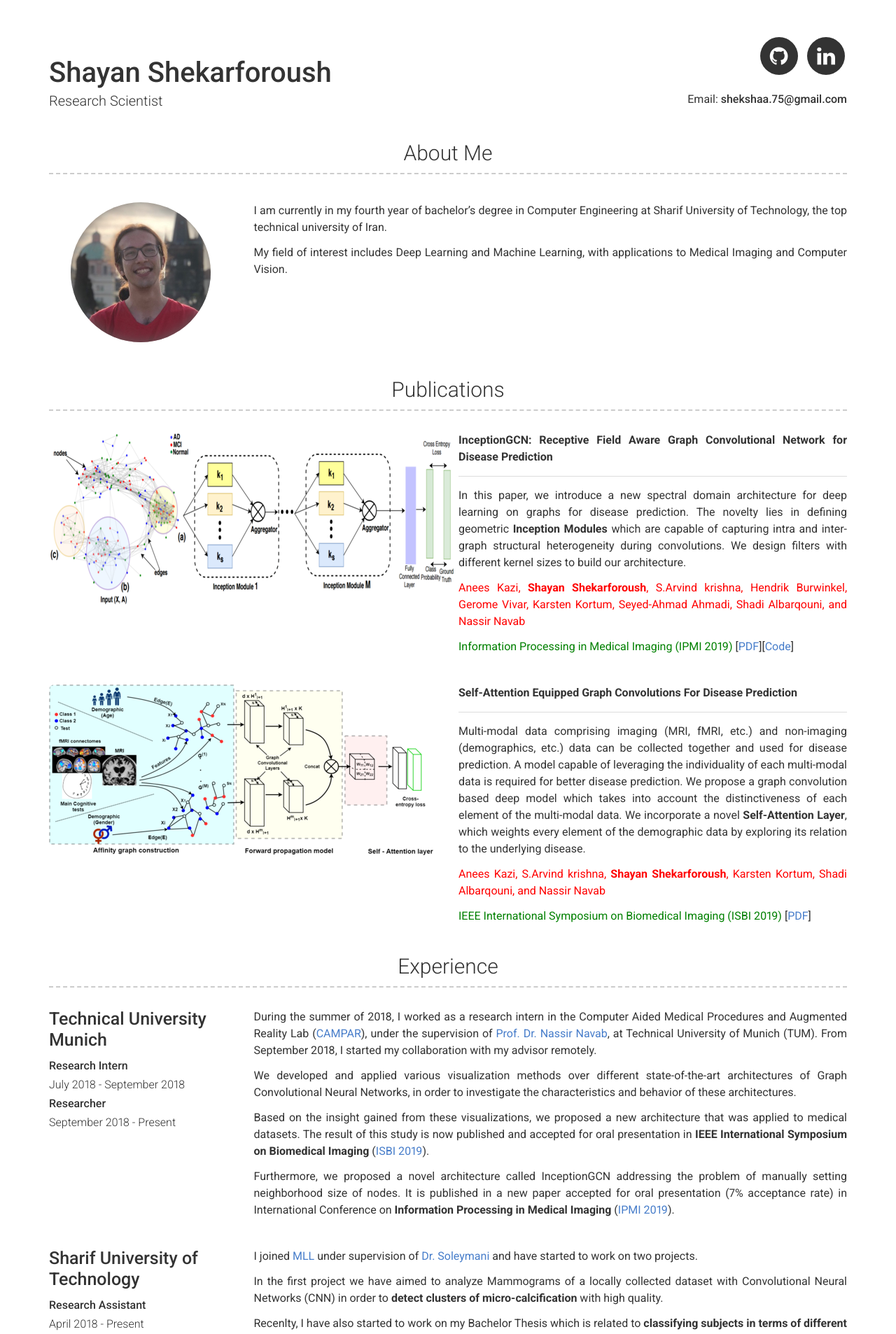
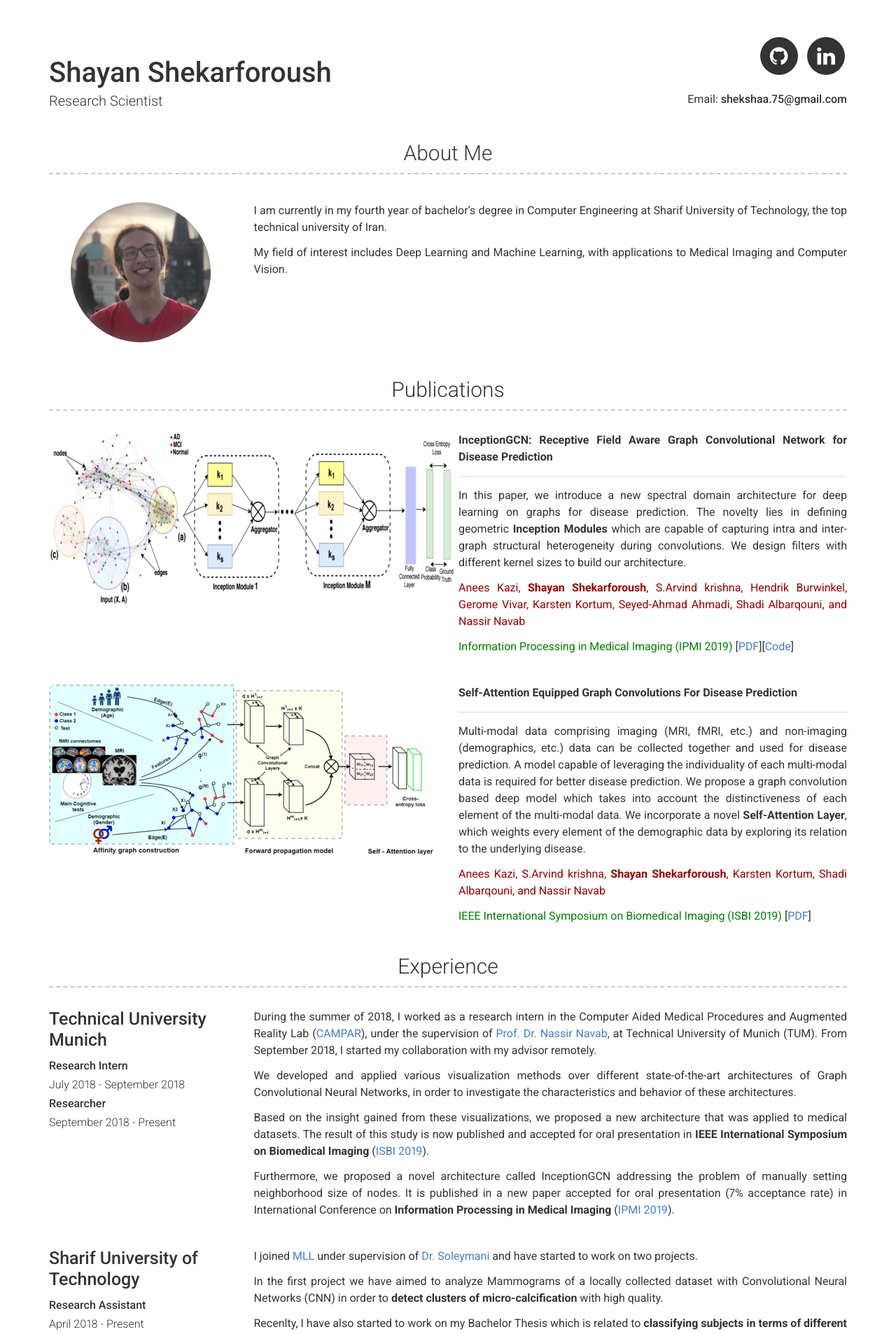
Before and after one commit to shekshaa/shekshaa.github.io, a Jekyll site: the page built from index.md, in a window 1280 px wide. Shown: the top 1906 px of the page at 70% size. Built offline with Jekyll 4.4.1, drawn with Linux system fonts in a browser that asks for light colours.

Commit message:
Update projects.yml

```diff
--- a/_data/projects.yml
+++ b/_data/projects.yml
@@ -9,7 +9,7 @@
     The novelty lies in defining geometric **Inception Modules** which are capable of capturing intra and inter-graph structural heterogeneity during convolutions.
     We design filters with different kernel sizes to build our architecture.
 
-    <span style="color:red"> Anees Kazi, **Shayan Shekarforoush**, S.Arvind krishna, Hendrik Burwinkel, Gerome Vivar, Karsten Kortum,
+    <span style="color:#900"> Anees Kazi, **Shayan Shekarforoush**, S.Arvind krishna, Hendrik Burwinkel, Gerome Vivar, Karsten Kortum,
     Seyed-Ahmad Ahmadi, Shadi Albarqouni, and Nassir Navab </span>
 
     <span style="color:green"> Information Processing in Medical Imaging (IPMI 2019) </span>
@@ -28,7 +28,7 @@
     We incorporate a novel **Self-Attention Layer**, which weights every element of the demographic data
     by exploring its relation to the underlying disease.
 
-    <span style="color:red"> Anees Kazi, S.Arvind krishna, **Shayan Shekarforoush**, Karsten Kortum,
+    <span style="color:#900"> Anees Kazi, S.Arvind krishna, **Shayan Shekarforoush**, Karsten Kortum,
     Shadi Albarqouni, and Nassir Navab </span>
 
     <span style="color:green"> IEEE International Symposium on Biomedical Imaging (ISBI 2019) </span>
```
